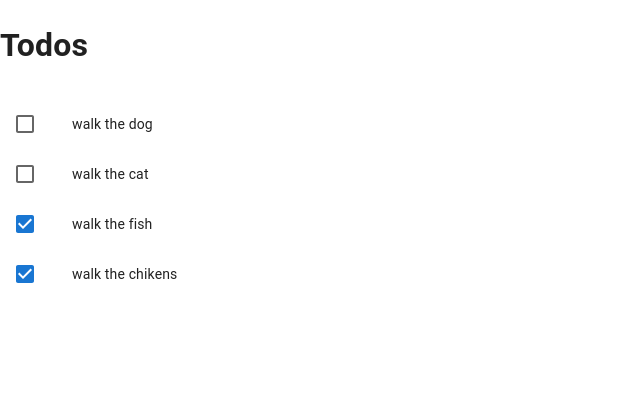
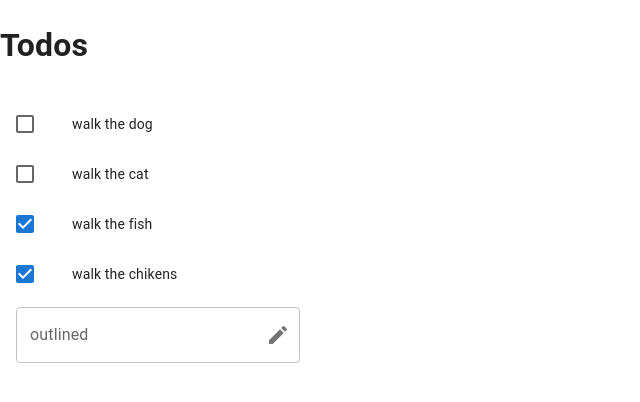
Before and after one commit to OLEHFIDELIS/Todo, a React (Vite) app: page / in a window 1280 px wide. Shown: the top 402 px of the page, without its empty margins (0-640 px from the left). Built offline with nearby package versions, Linux system fonts and the light colour scheme; some icons are missing.

Commit message:
worked on the new todo form

```diff
--- /dev/null
+++ b/src/TodoForm.jsx
@@ -0,0 +1,39 @@
+import ListItem from '@mui/material/ListItem';
+import { IconButton, InputAdornment, TextField } from '@mui/material';
+import { useState } from 'react';
+import { Create } from '@mui/icons-material';
+
+export default function TodoForm({ addTodo }) {
+    const [ text, setText ] = useState("");
+    const handleChange = (evt)=> {
+        setText(evt.target.value);
+    }
+    const handleSubmit = (e)=>{
+        e.preventDefault();
+        addTodo(text);
+        setText("");
+    }
+    return (
+        <ListItem>
+          <form onSubmit={handleSubmit} >
+             <TextField
+             id="outlined-basic"
+             label="outlined"
+             variant="outlined"
+             onChange={handleChange}
+             value={text}
+             slotProps={{
+                    input: {
+                      endAdornment: <InputAdornment position="end">
+                        <IconButton aria-label="create todo" edge="end" type="submit">
+                           <Create />
+                        </IconButton>
+                      </InputAdornment>,
+                    },
+                  }}
+             />
+
+          </form>
+        </ListItem>
+    )
+}
--- a/src/TodoList.jsx
+++ b/src/TodoList.jsx
@@ -1,6 +1,7 @@
 import { useState } from 'react';
 import List from '@mui/material/List';
 import TodoItem from './TodoItem';
+import TodoForm from './TodoForm';
 
 
 const initailTodos = [
@@ -28,11 +29,17 @@ export default function TodoList(){
             })
         })
     }
+    const addTodo = (text) => {
+        setTodos(prevTodos => {
+            return [...prevTodos, {text: text, id: 8, completed: false }]
+        })
+    }
     return (
         <List sx={{ width: '100%', maxWidth: 360, bgcolor: 'background.paper' }}>
              {todos.map((todo) => (
              <TodoItem todo={todo} key={todo.id} remove={removeTodo} toggle={()=> toggleTodo(todo.id)} />
              ))}
+             <TodoForm addTodo={addTodo} />
         </List>
     )
 };
```
